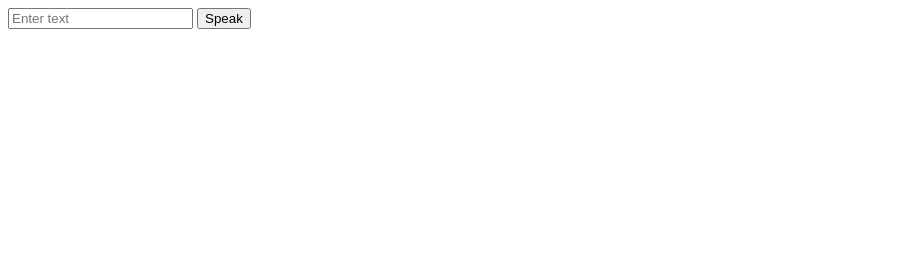
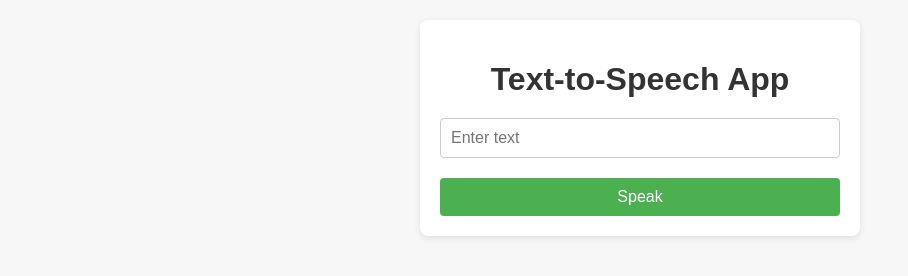
Before and after one commit to sajaadkhan7/speak-app, a plain HTML site: page index.html in a window 1280 px wide. Shown: the whole page, without its empty margins (0-908 px from the left). Drawn offline with Linux system fonts and the light colour scheme.

Commit message:
Update index.html

```diff
--- a/index.html
+++ b/index.html
@@ -1,10 +1,66 @@
 <html>
   <head>
+     <meta name="viewport" content="width=device-width, initial-scale=1.0">
     <title>Speak App</title>
   </head>
+  <style>
+  body {
+    font-family: Arial, sans-serif;
+    margin: 0;
+    padding: 20px;
+    text-align: center;
+    background-color: #f7f7f7;
+  }
+
+  h1 {
+    margin-bottom: 20px;
+    color: #333;
+  }
+
+  .container {
+    max-width: 400px;
+    margin: 0 auto;
+    background-color: #fff;
+    padding: 20px;
+    border-radius: 8px;
+    box-shadow: 0 2px 6px rgba(0, 0, 0, 0.1);
+  }
+
+  input[type="text"] {
+    width: 100%;
+    padding: 10px;
+    margin-bottom: 20px;
+    border-radius: 4px;
+    border: 1px solid #ccc;
+    font-size: 16px;
+    outline: none;
+  }
+
+  button {
+    display: block;
+    width: 100%;
+    padding: 10px;
+    background-color: #4caf50;
+    color: #fff;
+    font-size: 16px;
+    border: none;
+    border-radius: 4px;
+    cursor: pointer;
+    outline: none;
+  }
+
+  button:hover {
+    background-color: #45a049;
+  }
+</style>
+
   <body>
+    <div class="container">
+    <h1>Text-to-Speech App</h1>
     <input type="text" id="text-input" placeholder="Enter text">
-<button onclick="speakText()">Speak</button>
+    <button onclick="speakText()">Speak</button>
+  </div>
+
 <script>
   function speakText() {
     const text = document.getElementById('text-input').value;
```
